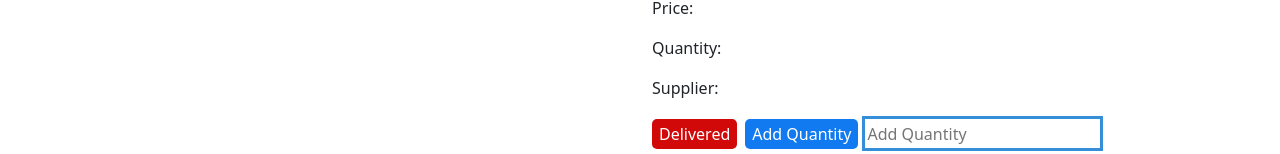
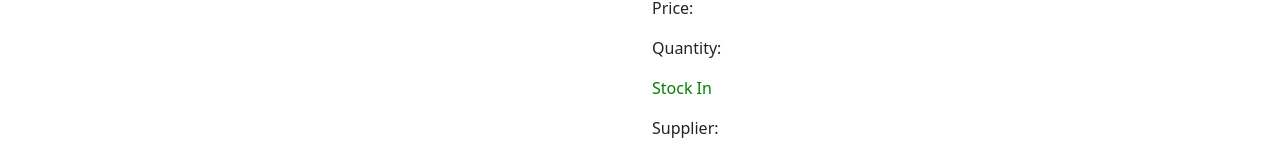
Before and after one commit to zayanahmed925/car-store-client, a React (Create React App) app: page /product/1 in a window 1280 px wide. Shown: the part 153-307 px from the top of the page. Built offline with nearby package versions, Linux system fonts and the light colour scheme; no server answers; sample sign-in values are in the browser's storage.

Commit message:
project check

```diff
--- a/src/page/Checkout/Checkout.js
+++ b/src/page/Checkout/Checkout.js
@@ -64,6 +64,11 @@ const Checkout = () => {
                     <p>ID: <small>{items._id}</small></p>
                     <p>Price: {items.price}</p>
                     <p>Quantity: {items.quantity}</p>
+                    <p>
+                        {
+                            items.quantity < 0 ? <span style={{ color: 'red' }}>Stock Out</span> : <span style={{ color: 'green' }}>Stock In</span>
+                        }
+                    </p>
                     <p>Supplier: <small>{items.supplier}</small></p>
                     <p className="card-text">{items.description}</p>
                     <button onClick={handleDecrees} className=' delivered-btn me-2'>Delivered</button>
```
